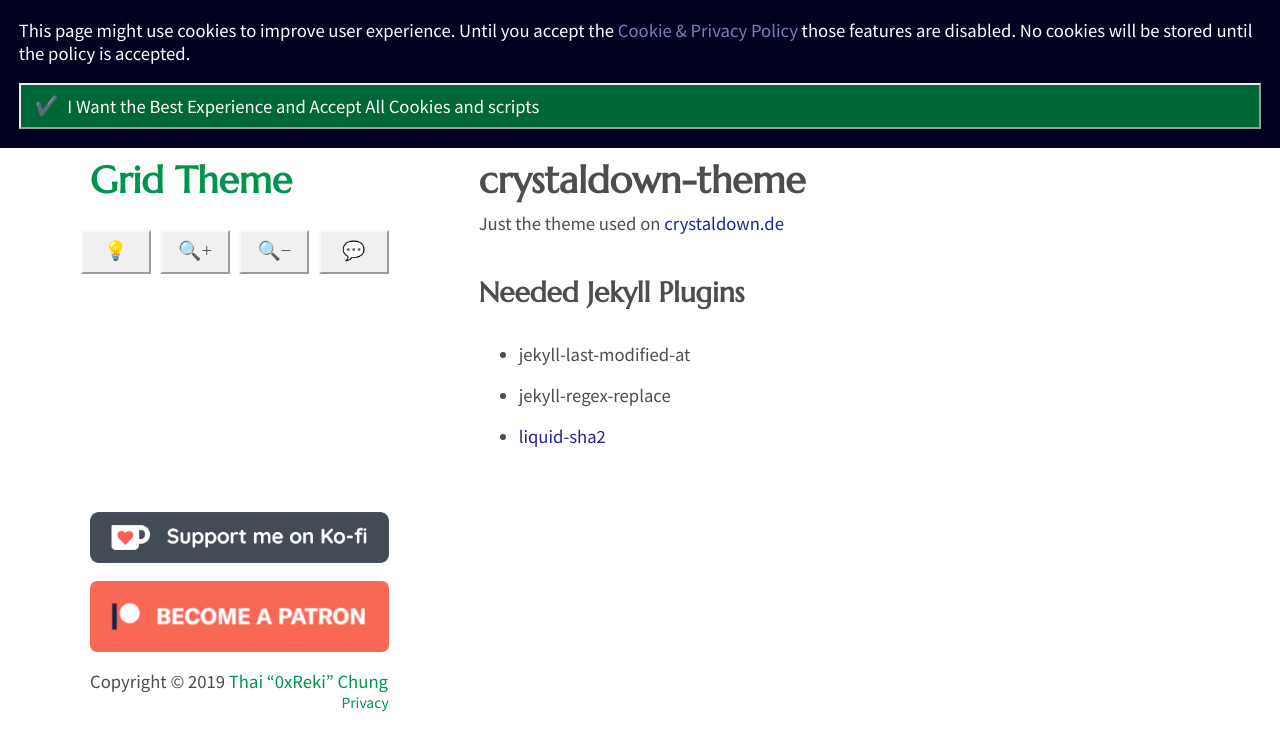
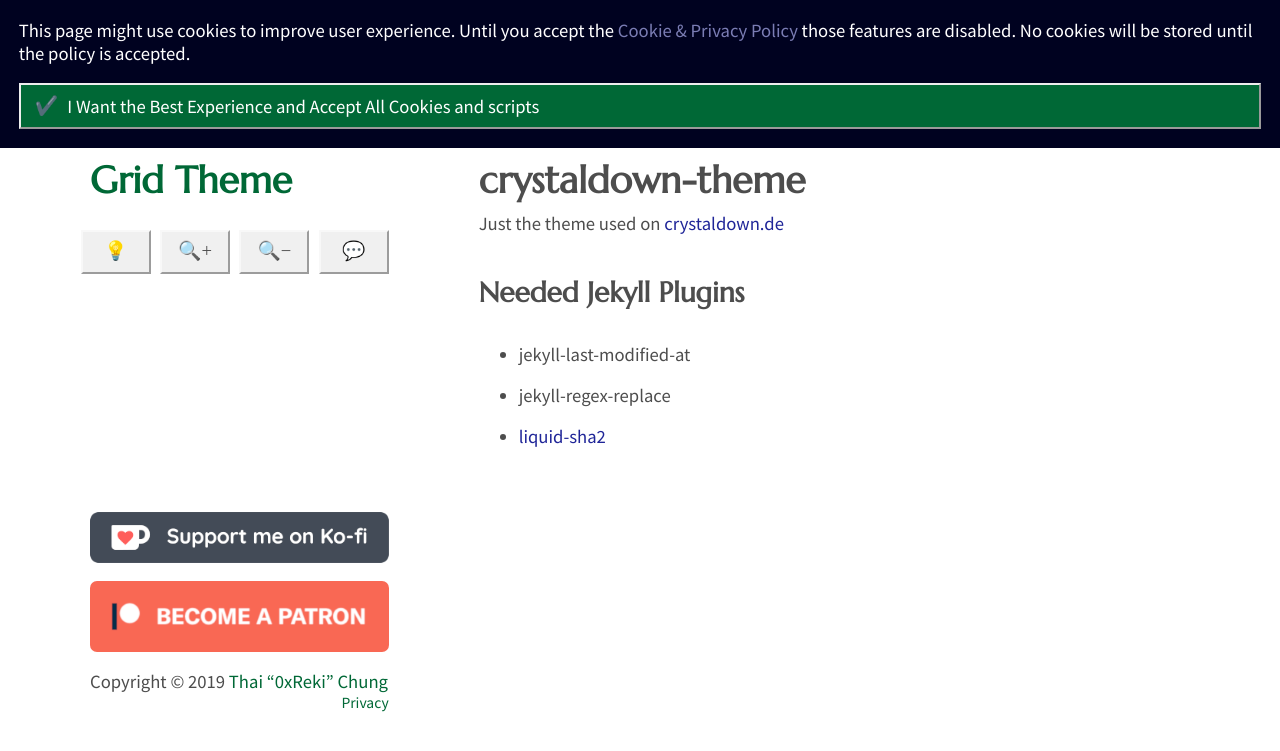
Before and after one commit to RiichiReki/riichi-cologne-theme, a Jekyll site: the page built from README.md, in a window 1280 px wide. Shown: the top 751 px of the page. Built offline with Jekyll 4.4.1, drawn with Linux system fonts in a browser that asks for light colours; our own code applies the rules of GitHub Pages for plain Markdown files.

Commit message:
Fix colours

```diff
--- a/_sass/_colors.scss
+++ b/_sass/_colors.scss
@@ -34,7 +34,7 @@ body {
     }
 
     .h1 {
-      color: $primary;
+      color: $primary-dark;
     }
 
     a {
@@ -44,7 +44,7 @@ body {
       &:hover,
       &:link,
       &:visited {
-        color: $primary;
+        color: $primary-dark;
       }
     }
   }
```
